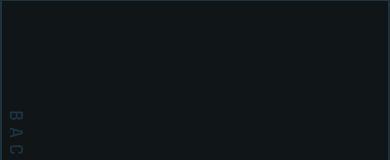
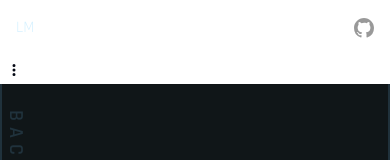
Before and after one commit to luismarrer/luismarrero.me, an Astro site: page / in a window 390 px wide. Shown: the top 160 px of the page. Built offline with nearby package versions, Linux system fonts and the light colour scheme; Astro itself is replaced by a stand-in of ours.

Commit message:
Add Navbar component and update layout to include it; add ts-debounce dependency

```diff
--- a/package.json
+++ b/package.json
@@ -24,6 +24,7 @@
     "svelte": "^5.22.1",
     "tailwind-merge": "^3.0.2",
     "tailwindcss": "^4.0.9",
+    "ts-debounce": "^4.0.0",
     "typescript": "^5.8.2"
   },
   "devDependencies": {
--- /dev/null
+++ b/src/components/Navbar.astro
@@ -0,0 +1,53 @@
+<nav
+    class="fixed inset-x-0 top-0 z-10 border-b border-black/5 dark:border-white/10"
+>
+    <div class="bg-white dark:bg-gray-950">
+        <div class="flex h-14 items-center justify-between gap-8 px-4 sm:px-6">
+            <div class="flex items-center gap-4">
+                <a class="shrink-0" aria-label="Home" href="/"> LM </a>
+            </div>
+            <div class="flex items-center gap-6 max-md:hidden">
+                <a
+                    class="text-sm/6 text-gray-950 dark:text-white"
+                    href="/markdownLive"
+                >
+                    Markdown Live Editor
+                </a>
+                <a
+                    class="text-sm/6 text-gray-950 dark:text-white"
+                    href="/posts"
+                >
+                    Blog
+                </a>
+            </div>
+            <a
+                aria-label="GitHub repository"
+                href="https://github.com/luismarrer/luismarrero.me"
+                ><svg
+                    viewBox="0 0 20 20"
+                    class="size-5 fill-black/40 dark:fill-gray-400"
+                    ><path
+                        d="M10 0C4.475 0 0 4.475 0 10a9.994 9.994 0 006.838 9.488c.5.087.687-.213.687-.476 0-.237-.013-1.024-.013-1.862-2.512.463-3.162-.612-3.362-1.175-.113-.287-.6-1.175-1.025-1.412-.35-.188-.85-.65-.013-.663.788-.013 1.35.725 1.538 1.025.9 1.512 2.337 1.087 2.912.825.088-.65.35-1.088.638-1.338-2.225-.25-4.55-1.112-4.55-4.937 0-1.088.387-1.987 1.025-2.688-.1-.25-.45-1.274.1-2.65 0 0 .837-.262 2.75 1.026a9.28 9.28 0 012.5-.338c.85 0 1.7.112 2.5.337 1.912-1.3 2.75-1.024 2.75-1.024.55 1.375.2 2.4.1 2.65.637.7 1.025 1.587 1.025 2.687 0 3.838-2.337 4.688-4.562 4.938.362.312.675.912.675 1.85 0 1.337-.013 2.412-.013 2.75 0 .262.188.574.688.474A10.016 10.016 0 0020 10c0-5.525-4.475-10-10-10z"
+                    ></path>
+                </svg>
+            </a>
+        </div>
+        <div class="flex items-center gap-2.5 md:hidden">
+            <button
+                type="button"
+                class="relative inline-grid size-7 place-items-center rounded-md text-gray-950 hover:bg-gray-950/5 dark:text-white dark:hover:bg-white/10 undefined"
+                aria-label="Navigation"
+                ><span
+                    class="absolute top-1/2 left-1/2 size-11 -translate-1/2 pointer-fine:hidden"
+                ></span><svg
+                    viewBox="0 0 16 16"
+                    fill="currentColor"
+                    class="size-4"
+                    ><path
+                        d="M8 2a1.5 1.5 0 1 1 0 3 1.5 1.5 0 0 1 0-3ZM8 6.5a1.5 1.5 0 1 1 0 3 1.5 1.5 0 0 1 0-3ZM9.5 12.5a1.5 1.5 0 1 0-3 0 1.5 1.5 0 0 0 3 0Z"
+                    ></path></svg
+                >
+            </button>
+        </div>
+    </div>
+</nav>
--- a/src/layouts/Layout.astro
+++ b/src/layouts/Layout.astro
@@ -1,15 +1,16 @@
 ---
-import Head from "../components/Head.astro";
-import Header from "../components/Header.astro";
-import Footer from "../components/Footer.astro";
+import Head from "../components/Head.astro"
+import Header from "../components/Header.astro"
+import Footer from "../components/Footer.astro"
+import Navbar from "@/components/Navbar.astro"
 
 interface Props {
-  siteTitle: string;
-  siteDescription: string;
-  headerCosmeticText: string;
+  siteTitle: string
+  siteDescription: string
+  headerCosmeticText: string
 }
 
-const { siteTitle, siteDescription, headerCosmeticText } = Astro.props;
+const { siteTitle, siteDescription, headerCosmeticText } = Astro.props
 ---
 
 <!doctype html>
@@ -18,6 +19,7 @@ const { siteTitle, siteDescription, headerCosmeticText } = Astro.props;
     <Head pageTitle={siteTitle} pageDescription={siteDescription} />
   </head>
   <body>
+    <Navbar />
     <main class="min-h-svh">
       <Header cosmeticText={headerCosmeticText} />
       <slot />
```
Also changed, not shown: pnpm-lock.yaml.
